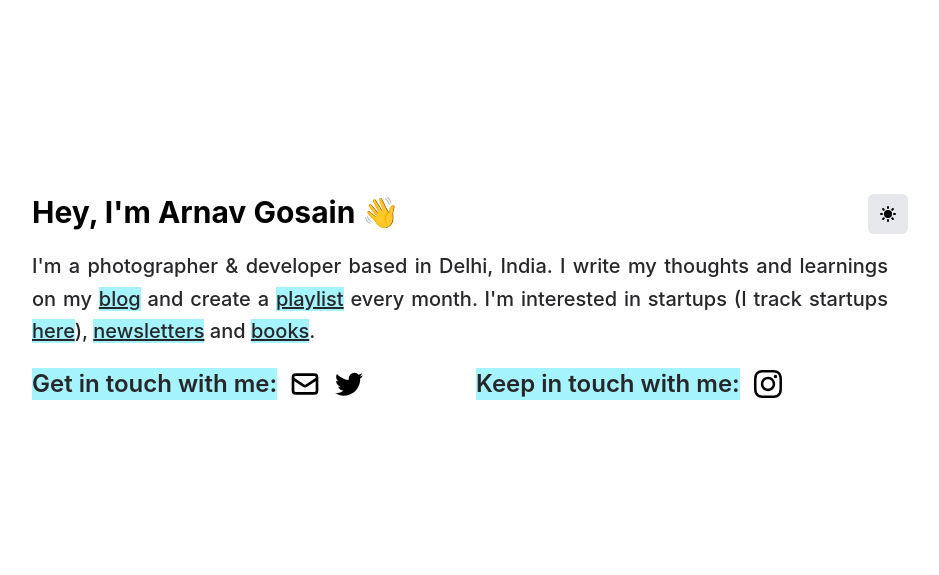
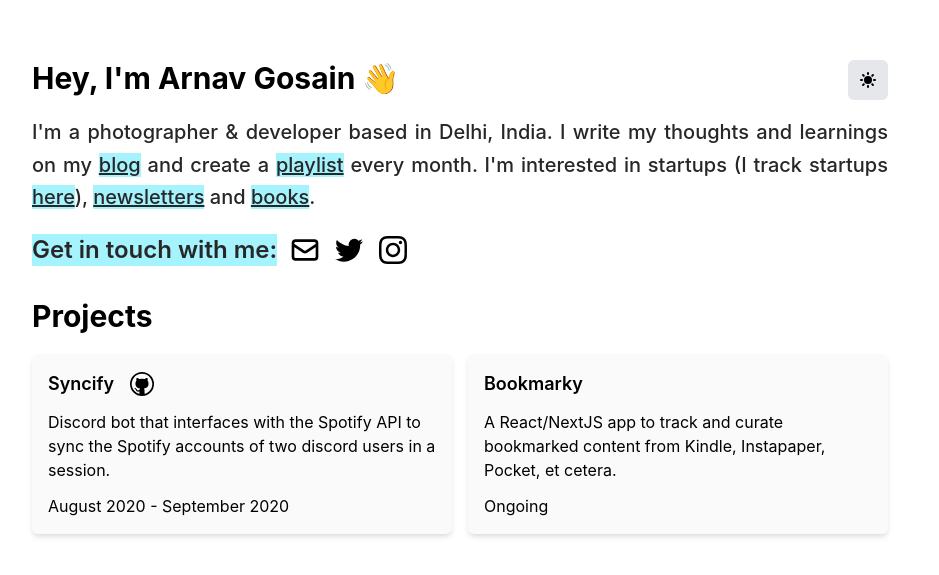
Before and after one commit to arn4v/arnavgosain.com, a Next.js app: page / in a window 1280 px wide. Shown: the part 103-678 px from the top of the page, without its empty margins (180-1119 px from the left). Built offline with nearby package versions, Linux system fonts and the light colour scheme; what @tailwindcss/typography would draw is missing.

Commit message:
Add projects
Signed-off-by: Arnav Gosain <arnav@arnavgosain.com>

```diff
--- a/package.json
+++ b/package.json
@@ -19,6 +19,7 @@
     "axios": "^0.21.0",
     "clsx": "^1.1.1",
     "date-fns": "^2.16.1",
+    "framer-motion": "^3.1.1",
     "front-matter": "^4.0.2",
     "globby": "^11.0.1",
     "gray-matter": "^4.0.2",
--- a/src/components/Footer.jsx
+++ b/src/components/Footer.jsx
@@ -3,7 +3,7 @@ import CustomLink from "./CustomLink";
 export default function Footer() {
   return (
     <>
-      <div className="flex flex-row space-x-4 w-full items-center justify-center text-black dark:text-white px-4 pt-auto pb-4 text-lg">
+      <div className="flex flex-row items-center justify-center w-full px-4 pb-4 text-base text-black space-x-4 dark:text-white pt-auto lg:text-lg">
         <CustomLink href="/">/home</CustomLink>
         <CustomLink href="/blog">/blog</CustomLink>
         <CustomLink href="/playlists">/playlists</CustomLink>
--- a/src/components/PageLayout.jsx
+++ b/src/components/PageLayout.jsx
@@ -2,6 +2,7 @@ import Footer from "./Footer";
 import NavBar from "./NavBar";
 import clsx from "clsx";
 import { useRouter } from "next/router";
+import { motion } from "framer-motion";
 
 /**
  * @param {object} props
@@ -23,7 +24,7 @@ export default function PageLayout(props) {
           className,
         ])}
       >
-        <div className="w-full max-w-4xl mx-auto px-8 lg:px-0">
+          <div className="w-full max-w-4xl px-8 mx-auto lg:px-0 mt-4 lg:mt-0">
           {breadcrumb && <NavBar breadcrumb={breadcrumb} />}
           {children}
         </div>
--- a/src/components/homepage/sections/Intro.jsx
+++ b/src/components/homepage/sections/Intro.jsx
@@ -31,10 +31,10 @@ export default function IntroSection() {
   const [emailPopupState, setEmailPopupState] = useState(false);
   return (
     <>
-      <section className="relative w-full antialiased bg-white dark:bg-black dark:text-white rounded-md dark:border-transparent mt -8 sm:px-5">
+      <section className="relative w-full antialiased bg-white dark:bg-black dark:text-white rounded-md dark:border-transparent">
         <ThemeButton className="absolute top-0 right-0 left-auto mt-2 lg:mt-0" />
         <div className="flex flex-col items-start justify-center space-y-5">
-          <h1 className="text-3xl w-2/3 lg:w-full font-bold">
+          <h1 className="w-2/3 text-3xl font-bold lg:w-full">
             Hey, I'm Arnav Gosain 👋
           </h1>
           <p className="text-xl font-medium leading-relaxed text-justify text-gray-800 dark:text-white">
@@ -55,8 +55,7 @@ export default function IntroSection() {
             </IntroLink>{" "}
             and <IntroLink href="/bookshelf">books</IntroLink>.
           </p>
-          <div className="w-full grid grid-cols-2 gap-x-8">
-            <div className="flex flex-col items-center justify-start space-y-2 md:flex-row md:space-y-0 md:space-x-3 md:items-center justify-self-start">
+          <div className="flex flex-row items-center justify-start w-full space-x-3">
             <p className="text-xl font-semibold text-gray-800 lg:text-2xl bg-cyan-200">
               Get in touch with me:
             </p>
@@ -77,13 +76,6 @@ export default function IntroSection() {
               >
                 <VscTwitter className="w-8 h-8" />
               </CustomLink>
-              </div>
-            </div>
-            <div className="flex flex-col items-center justify-center space-y-2 md:flex-row md:space-x-3 md:space-y-0 md:items-center justify-self-start">
-              <p className="text-xl font-semibold text-gray-800 lg:text-2xl bg-cyan-200">
-                Keep in touch with me:
-              </p>
-              <div className="flex flex-row items-center justify-center space-x-3">
               <CustomLink
                 href="https://instagram.com/arn4v"
                 title="Link to my Instagram"
@@ -93,7 +85,6 @@ export default function IntroSection() {
             </div>
           </div>
         </div>
-        </div>
       </section>
     </>
   );
--- a/src/components/homepage/sections/projects.jsx
+++ b/src/components/homepage/sections/projects.jsx
@@ -1,14 +1,48 @@
 import GalleryTile from "../GalleryTile";
 import galleries from "~/data/galleries";
+import { VscGithub } from "react-icons/vsc";
+import React from "react";
+import CustomLink from "~/components/CustomLink";
+
+const projects = [
+  {
+    name: "Syncify",
+    description:
+      "Discord bot that interfaces with the Spotify API to sync the Spotify accounts of two discord users in a session.",
+    duration: "August 2020 - September 2020",
+    github: "https://github.com/arn4v/syncify",
+  },
+  {
+    name: "Bookmarky",
+    description:
+      "A React/NextJS app to track and curate bookmarked content from Kindle, Instapaper, Pocket, et cetera.",
+    duration: "Ongoing",
+  },
+];
 
 export default function ProjectsSection() {
   return (
     <>
       <div className="flex flex-col space-y-5">
         <h1 className="text-3xl font-bold dark:text-white">Projects</h1>
-        <div className="flex flex-col space-y-4">
-          {galleries.map((g) => {
-            return <GalleryTile {...g} />;
+        <div className="grid lg:grid-cols-2 gap-4">
+          {projects.map((p) => {
+            return (
+              <>
+                <div className="items-start justify-center w-full p-4 shadow-md dark:shadow-inner grid grid-flow-cols gap-3 rounded-md dark:bg-gray-900 dark:text-white bg-gray-50">
+                  <span className="flex flex-row items-center justify-start space-x-4">
+                    <p className="text-lg font-semibold">{p.name}</p>
+                    {p.github && (
+                      <CustomLink href={p.github}>
+                        <VscGithub className="w-6 h-6" />
+                      </CustomLink>
+                    )}
+                  </span>
+                  <p className="text-base">{p.description}</p>
+                  <p className="text-base">{p.duration ?? ""}</p>
+                </div>
+              </>
+            );
           })}
         </div>
       </div>
--- a/src/pages/index.jsx
+++ b/src/pages/index.jsx
@@ -1,18 +1,15 @@
 import IntroSection from "~/components/homepage/sections/Intro";
 import PageLayout from "~/components/PageLayout";
-import PhotographySection from "~/components/homepage/sections/photography";
+// import PhotographySection from "~/components/homepage/sections/photography";
 import ProjectsSection from "~/components/homepage/sections/projects";
 
 export default function IndexPage() {
   return (
     <>
       <PageLayout className="items-center justify-center" noFooter>
-        <div className="flex flex-col space-y-8">
+          <div className="flex flex-col lg:px-5 space-y-8">
           <IntroSection />
-          {/* <div className="grid grid-cols-2 gap-x-8">
-            <PhotographySection />
-            <ProjectsSection />
-          </div> */}
+          <ProjectsSection />
         </div>
       </PageLayout>
     </>
```
Also changed, not shown: 1 other file (tests, documents, lock files or other folders). Lines whose indentation alone changed are shown as unchanged.
